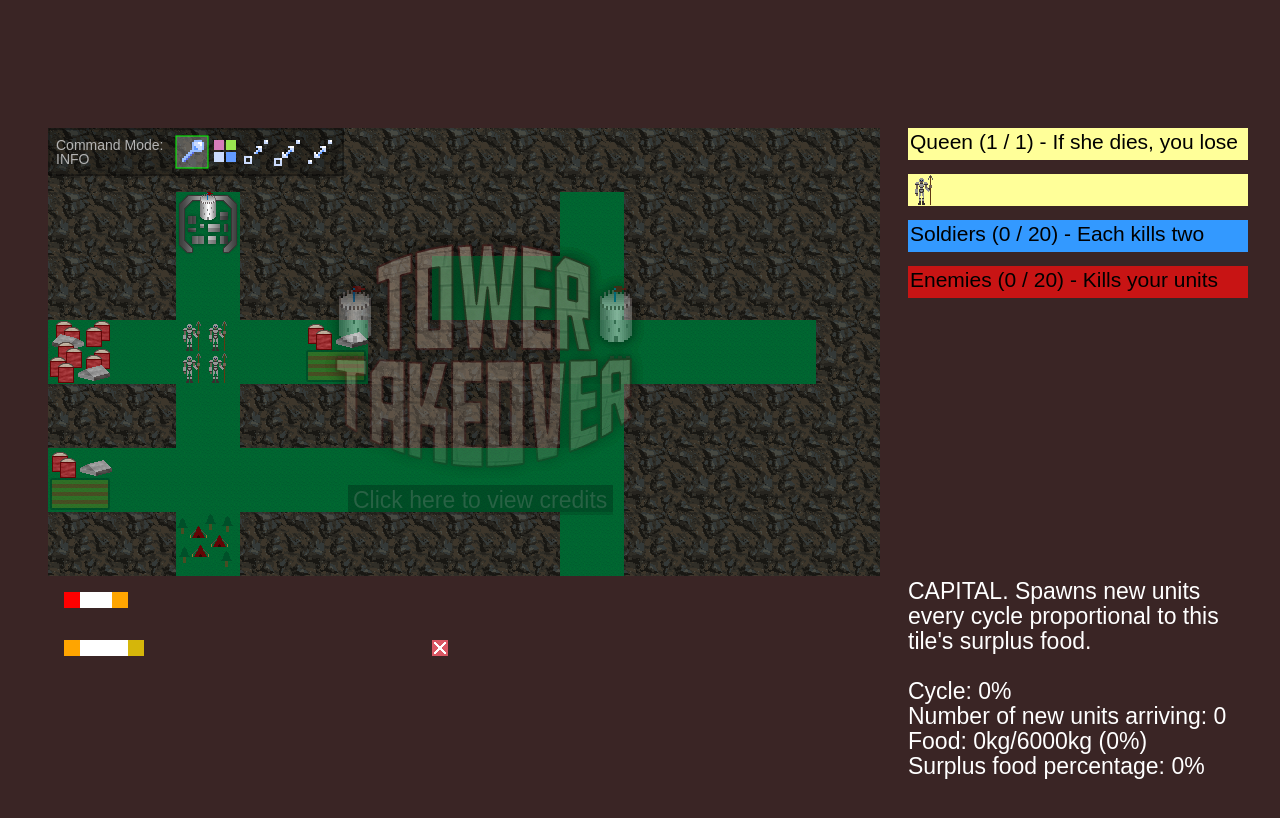
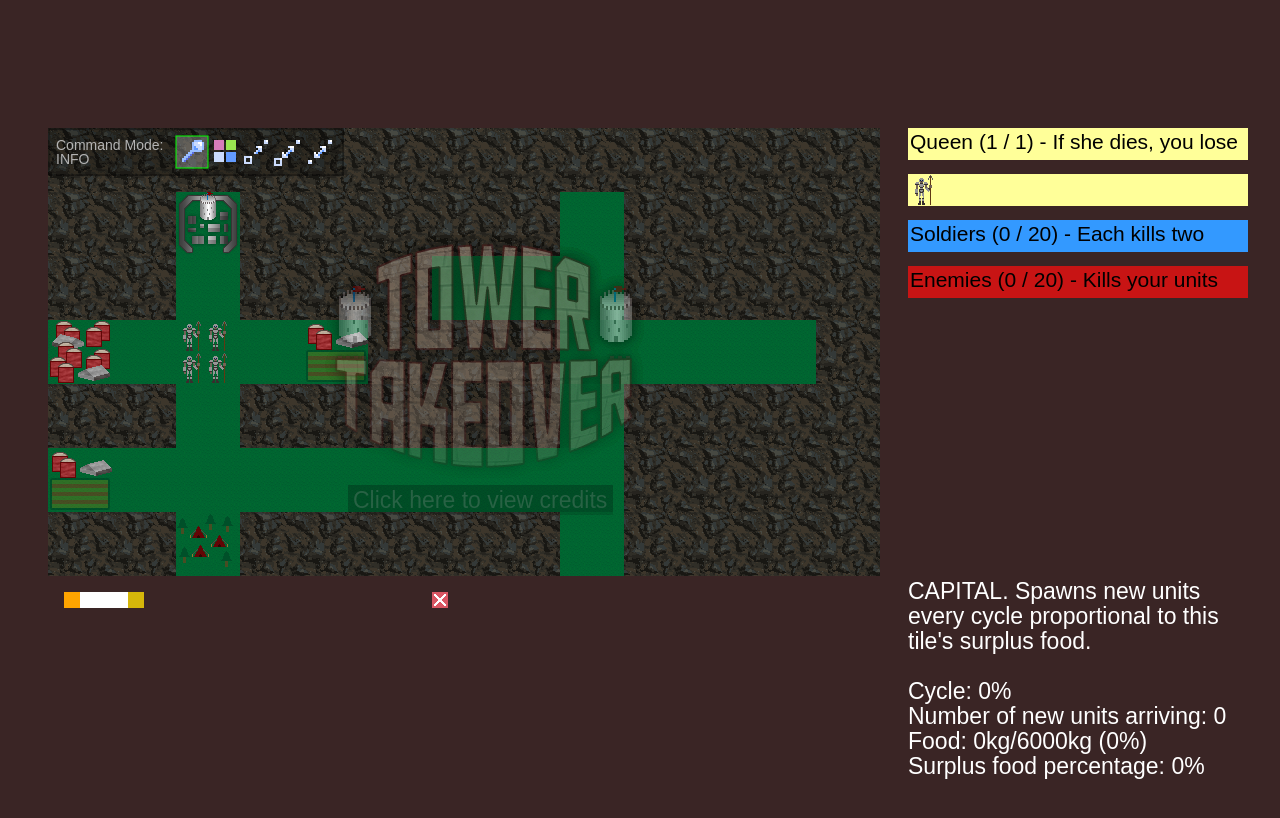
Before and after one commit to gamkedo-la/tower-takeover, a plain HTML site: page index.html in a window 1280 px wide. Drawn offline with Linux system fonts and the light colour scheme.

Commit message:
Add enemy spawn system, remove outdated logs and increase ticks to first enemy wave

```diff
--- a/index.html
+++ b/index.html
@@ -22,6 +22,7 @@
   <script src="js/logic/eggs.js"></script>
   <script src="js/logic/construction.js"></script>
   <script src="js/logic/enemy-wave.js"></script>
+  <script src="js/logic/enemy-spawn.js"></script>
   <script src="js/logic/index.js"></script>
 
   <script src="js/audio.js"></script>
--- /dev/null
+++ b/js/logic/enemy-spawn.js
@@ -0,0 +1,38 @@
+// World -> Void
+// Spawns enemies in the enemy camps in the given world.
+function _onTickEnemySpawn(world) {
+  for (let r = 0; r < world.grid.length; r++) {
+    for (let c = 0; c < world.grid[r].length; c++) {
+      const tile = world.grid[r][c];
+
+      if (tile.tag == TILE_TYPE.ENEMY_CAMP) {
+        _onTickTileEnemySpawn(tile);
+      }
+    }
+  }
+}
+
+// EnemyCamp -> Void
+// Spawns enemies in the given enemy camp based on the ticks.
+function _onTickTileEnemySpawn(enemyCamp) {
+  const { toSpawnTicksSoFar, numTicksToSpawn, toIncreaseSpawnTicksSoFar, numTicksToIncreaseSpawn, numToSpawn, society } = enemyCamp;
+
+  if (toSpawnTicksSoFar >= numTicksToSpawn) {
+    for (let i = 0; i < numToSpawn; i++) {
+      const unitToAdd = _.cloneDeep(UNIT_PREFAB);
+      unitToAdd.role = ROLE.ATTACKER;
+      unitToAdd.affiliation = AFFILIATION.ENEMY;
+      society.get(ROLE.ATTACKER).units.push(unitToAdd);
+    }
+
+    enemyCamp.toSpawnTicksSoFar = 0;
+  }
+
+  if (toIncreaseSpawnTicksSoFar >= numTicksToIncreaseSpawn) {
+    enemyCamp.numToSpawn++;
+    enemyCamp.toIncreaseSpawnTicksSoFar = 0;
+  }
+
+  enemyCamp.toSpawnTicksSoFar++;
+  enemyCamp.toIncreaseSpawnTicksSoFar++;
+}
--- a/js/logic/enemy-wave.js
+++ b/js/logic/enemy-wave.js
@@ -40,7 +40,6 @@ function _onTickEnemyWave(world) {
       const shouldGoForCapital = Math.random() < 0.5;
       const percentageOfEnemies = getRandomNum(0.5, 0.75);
       const numEnemies = Math.floor(enemyTile.society.get(ROLE.ATTACKER).units.length * percentageOfEnemies);
-      console.log(percentageOfEnemies, numEnemies);
       if (shouldGoForCapital) {
         const orderedPoss = generatePathOrderedPoss(grid, pos.r, pos.c, capitalPos.r, capitalPos.c);
         paths.push({
--- a/js/logic/index.js
+++ b/js/logic/index.js
@@ -92,6 +92,7 @@ function onTick() {
   _onTickBattles(world);
   _onTickPaths(world);
   _onTickEggs(world);
+  _onTickEnemySpawn(world);
   _onTickEnemyWave(world);
 
   _onTickPurgeStarvedUnits(world);
--- a/js/logic/initial-world.js
+++ b/js/logic/initial-world.js
@@ -379,8 +379,8 @@ function _getEnemyCampPoss(grid) {
 const initialWorldGrid = _addSocietyToInitialTiles(_initialTileTypesToTiles(initialTileTypes), initialPosToSociety);
 
 const initialWorldEnemyWave = {
-  ticksUntilEnemyWave: 7,
-  ticksUntilAnnounceEnemyWave: 3,
+  ticksUntilEnemyWave: 60,
+  ticksUntilAnnounceEnemyWave: 30,
   ticksPassed: 0,
   madeAnnouncement: false,
   paths: [],
--- a/js/logic/type-defs.js
+++ b/js/logic/type-defs.js
@@ -431,8 +431,8 @@ const UNIT_PREFAB = {
 const FOOD_STORAGE_PREFAB = Object.assign({
   ...ATILE,
   tag: TILE_TYPE.FOOD_STORAGE,
-  society: new Map([[ROLE.SOLDIER, {capacity: 20, units: []}],
-		    [ROLE.ATTACKER, {capacity: 20, units: []}]]),
+  society: new Map([[ROLE.SOLDIER, {capacity: Infinity, units: []}],
+		    [ROLE.ATTACKER, {capacity: Infinity, units: []}]]),
   pathUnitsQueues: [],
   foodMaxCapacity: 15000,
 }, foodStorageMixin);
@@ -481,7 +481,8 @@ const CAPITAL_PREFAB = Object.assign({
 }, foodStorageMixin);
 
 // An EnemyCamp is a {tag: TileType, enemyUnits: [Array-of Unit],
-// pathUnitsQueues: [Array-of PathUnitsQueue]}
+// pathUnitsQueues: [Array-of PathUnitsQueue], ticksSoFar: Nat, numTicksToSpawn:
+// Nat, numTicksToIncreaseSpawn: Nat, numToSpawn: Nat}
 // Represents that which holds enemies that want to walk to the capital to kill
 // the queen.
 // Note that soldier here refers to the player's units, and attacker refers to
@@ -489,8 +490,13 @@ const CAPITAL_PREFAB = Object.assign({
 const ENEMY_CAMP_PREFAB = {
   ...ATILE,
   tag: TILE_TYPE.ENEMY_CAMP,
-  society: new Map([[ROLE.SOLDIER, {capacity: 20, units: []}],
-		    [ROLE.ATTACKER, {capacity: 20, units: []}]])
+  society: new Map([[ROLE.SOLDIER, {capacity: Infinity, units: []}],
+		    [ROLE.ATTACKER, {capacity: Infinity, units: []}]]),
+  toSpawnTicksSoFar: 0,
+  numTicksToSpawn: 30,
+  toIncreaseSpawnTicksSoFar: 0,
+  numTicksToIncreaseSpawn: 30,
+  numToSpawn: 5,
 }
 
 // A ClickMode is one of the below.
```
